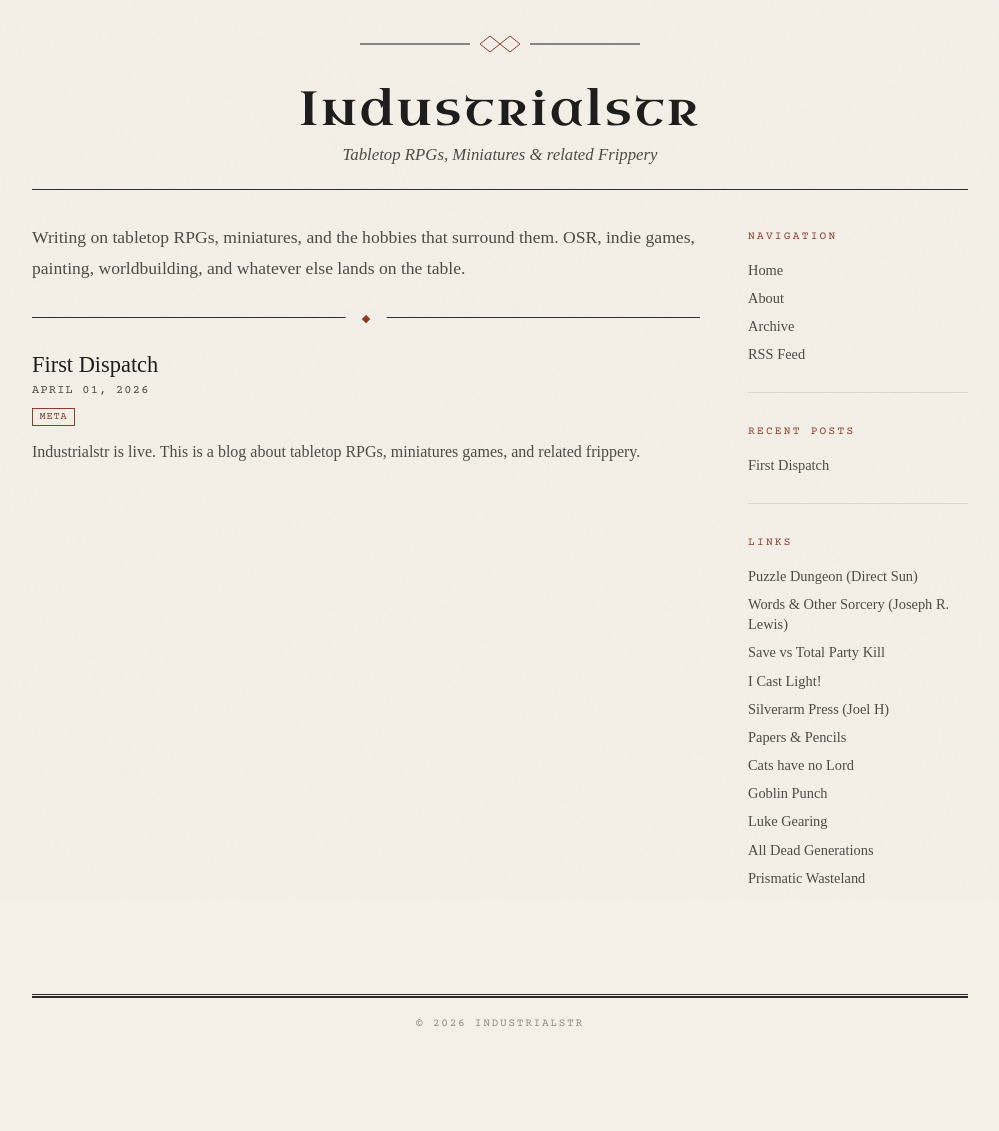
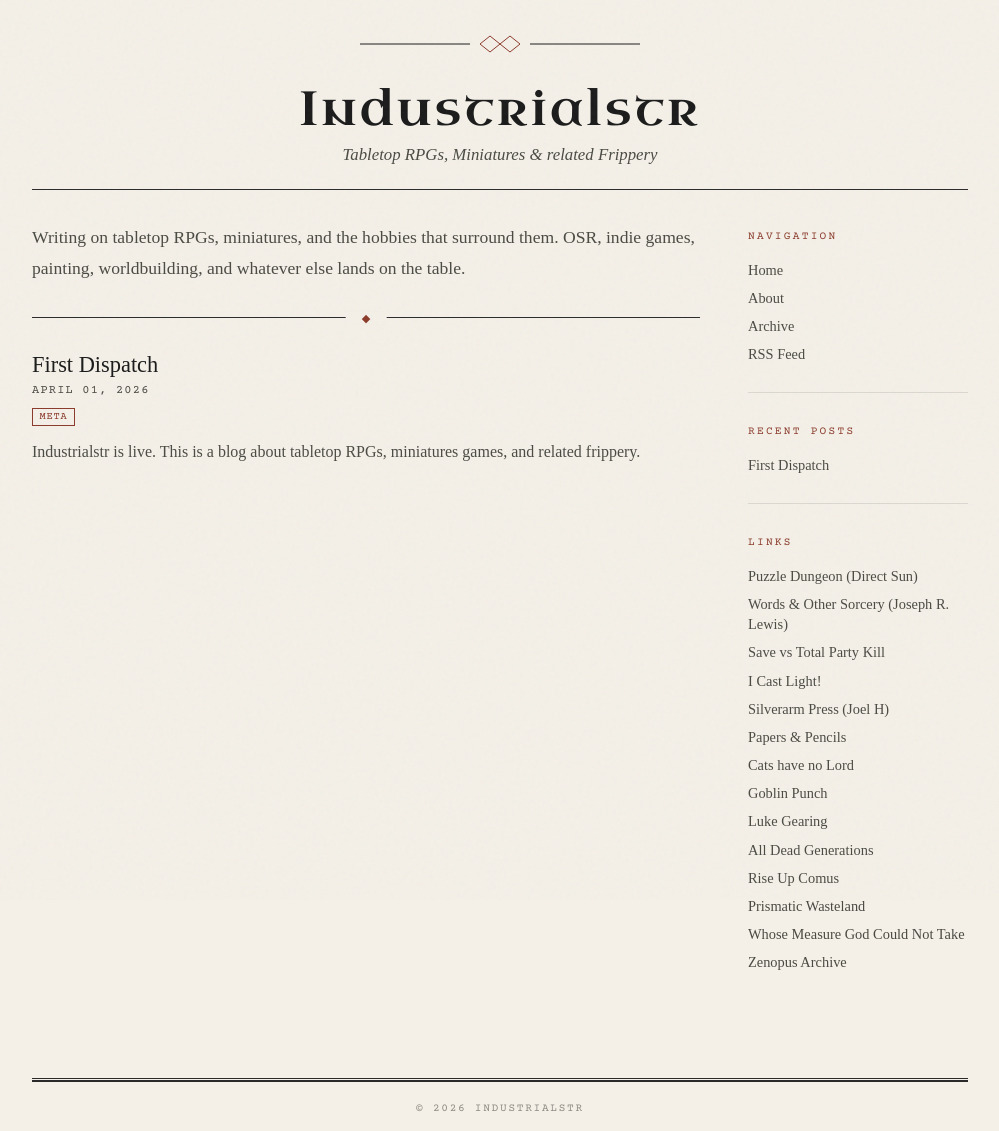
Before and after one commit to industrialstr/industrialstr.github.io, a Jekyll site: the page built from index.md, in a window 1280 px wide. Shown: the whole page, without its empty margins (140-1139 px from the left). Built offline with Jekyll 4.4.1, drawn with Linux system fonts in a browser that asks for light colours; some web fonts are replaced; before the commit the page ends 1046 px from its top, so only the background shows below that.

Commit message:
Update _config.yml

```diff
--- a/_config.yml
+++ b/_config.yml
@@ -35,9 +35,14 @@ blogroll:
     url: https://lukegearing.blot.im/
   - name: All Dead Generations
     url: https://alldeadgenerations.blogspot.com/
+  - name: Rise Up Comus
+    url:  https://riseupcomus.blogspot.com/
   - name: Prismatic Wasteland
     url:  https://www.prismaticwasteland.com/
-
+  - name: Whose Measure God Could Not Take
+    url: https://whosemeasure.blogspot.com/
+  - name: Zenopus Archive
+    url:  https://zenopusarchives.blogspot.com/
 
 # Sidebar pages section
 sidebar_pages:
```
